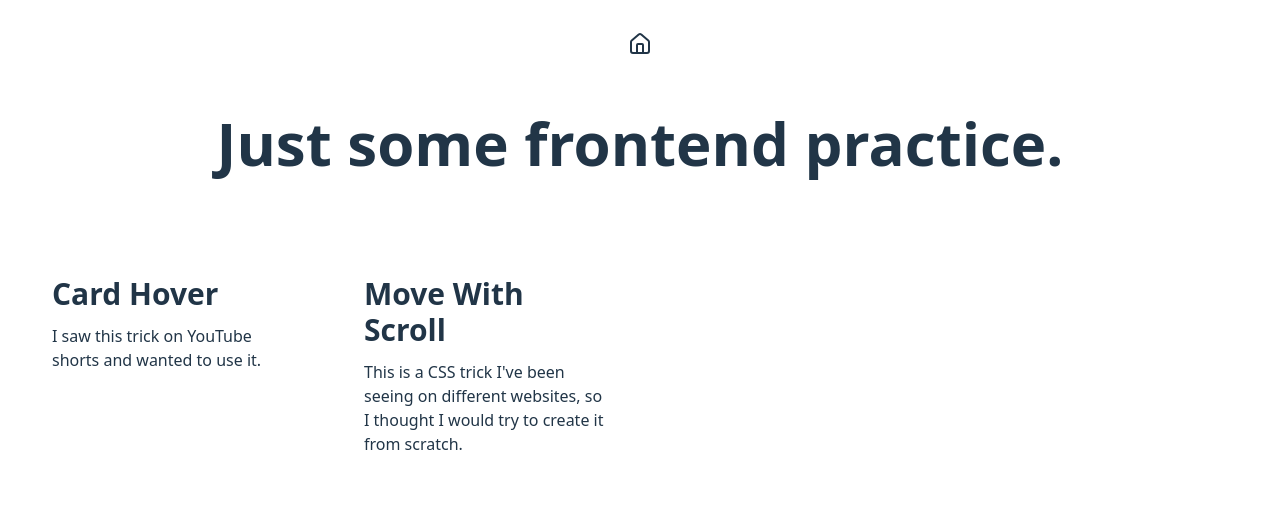
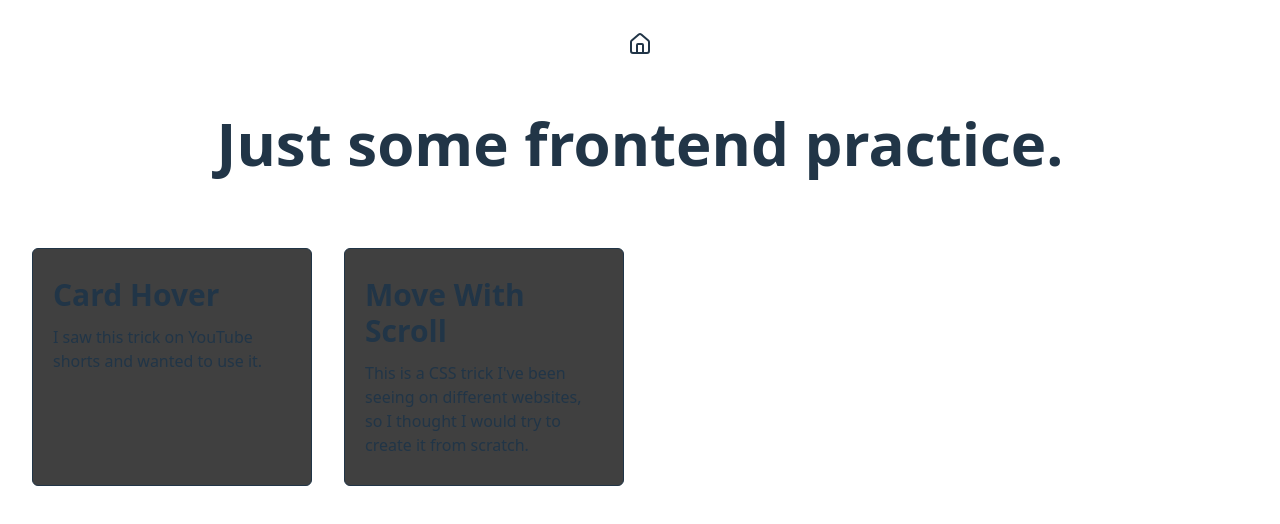
Before and after one commit to KenYunNot/frontend-practice, a React (Vite) app: page / in a window 1280 px wide. Shown: the top 524 px of the page. Built offline with nearby package versions, Linux system fonts and the light colour scheme.

Commit message:
style: some basic hover effects for home page cards

```diff
--- a/src/components/Home.tsx
+++ b/src/components/Home.tsx
@@ -14,13 +14,12 @@ const links = [
 ]
 
 const Home = () => {
-
   return (
     <div>
       <h1 className='title'>Just some frontend practice.</h1>
       <div className="max-w-[1500px] mx-auto mt-15 grid grid-cols-1 md:grid-cols-2 lg:grid-cols-3 xl:grid-cols-4 gap-8">
         {links.map(link => (
-          <div className="rounded-md px-5 py-7">
+          <div className="rounded-md px-5 py-7 border bg-neutral-700 hover:bg-sky-600 hover:scale-105 duration-200">
             <a href={link.href} className="w-full h-full text-left">
               <h2 className="text-3xl font-bold pb-3">{link.title}</h2>
               <p>{link.description}</p>
```
